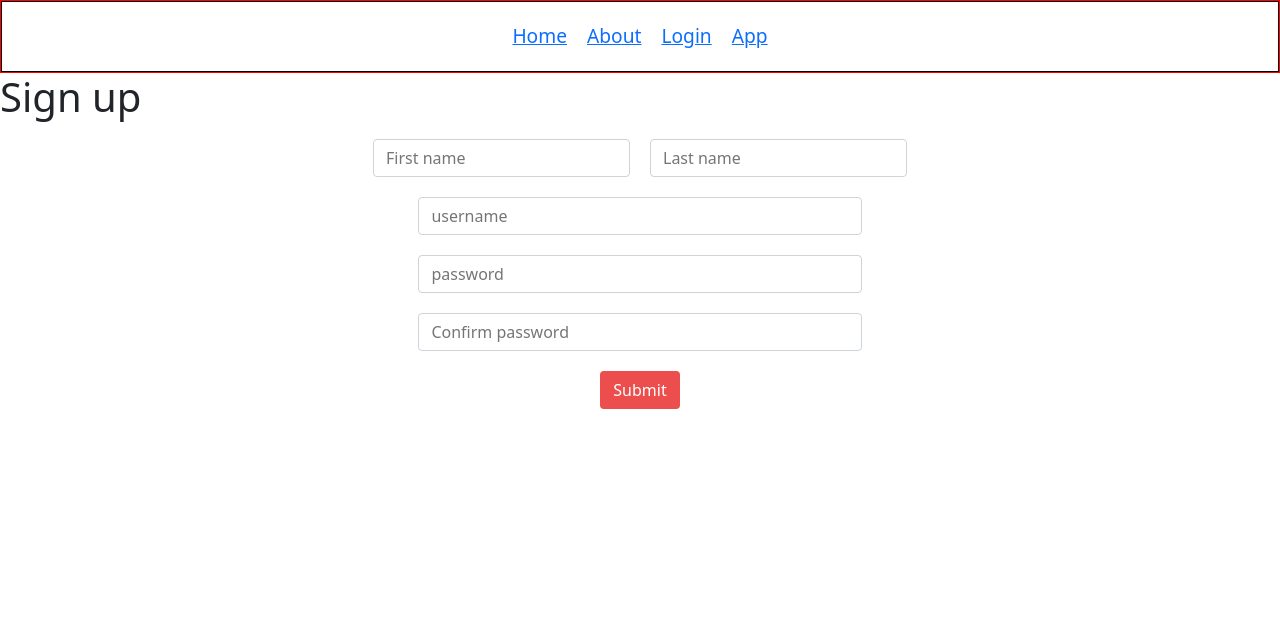
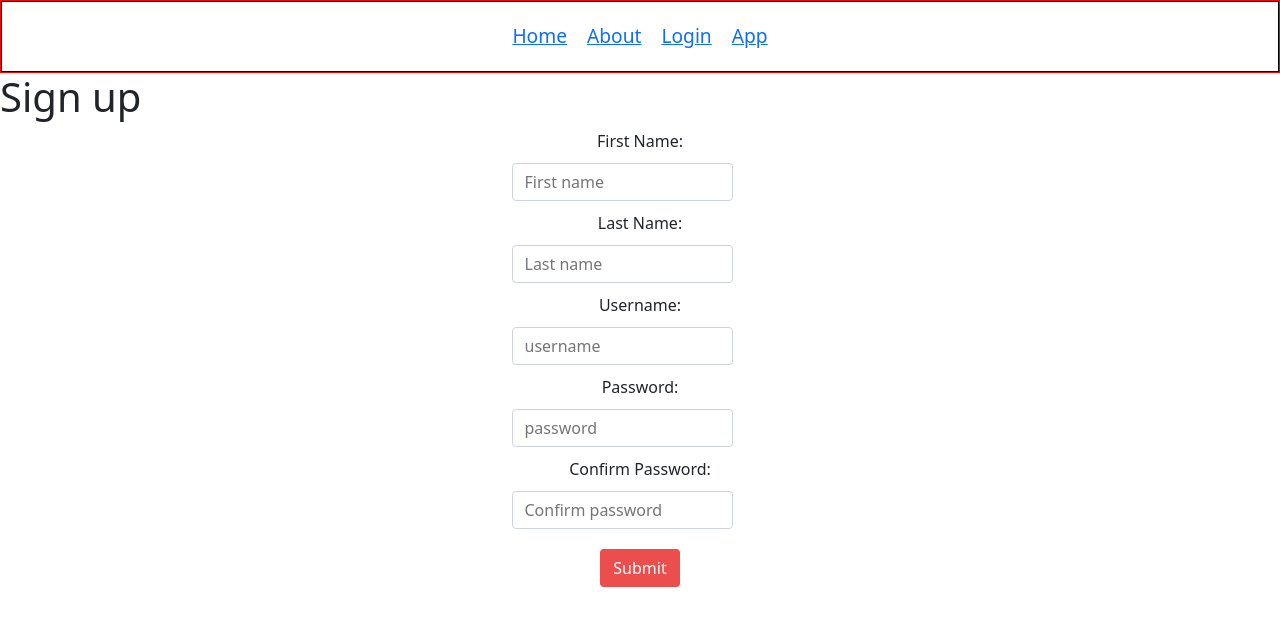
Before and after one commit to mattazz/HeartTrack, a React (Vite) app: page /signup in a window 1280 px wide. Shown: the top 626 px of the page. Built offline with nearby package versions, Linux system fonts and the light colour scheme.

Commit message:
updated react-hook-form

```diff
--- a/src/Signup.jsx
+++ b/src/Signup.jsx
@@ -1,76 +1,93 @@
-import { useState } from "react"
-import Navbar from "./Navbar"
-import { useForm } from "react-hook-form";
-
+import { useState } from 'react';
+import Navbar from './Navbar';
+import { useForm } from 'react-hook-form';
 
 function Signup() {
+  const { register, handleSubmit, watch, formState: { errors } } = useForm();
+  const [validationMessage, setValidationMessage] = useState('');
 
-    const {register, handleSubmit, watch, formState: {errors},} = useForm()
+  const onSubmit = (data) => {
+    console.log('Form Data:', data); // Log form data to the console
 
-    const [username, setUsername] = useState('');
-    const [password, setPassword] = useState('');
-    const [firstName, setFirstName] = useState('');
-    const [lastName, setLastName] = useState('');
-    const [confirmPassword, setConfirmPassword] = useState('');
-
-    const [validationMessge, setValidationMessage] = useState('')
-
-    function onSubmit() {
     fetch('/signup', {
       method: 'POST',
       headers: {
         'Content-Type': 'application/json',
       },
-            body: JSON.stringify({ firstName, lastName, username, password, confirmPassword }),
+      body: JSON.stringify(data),
     })
       .then((response) => response.json())
       .then((data) => {
         console.log('POST user signup Success:', data);
+        setValidationMessage('Success!');
       })
       .catch((error) => {
         console.error('POST user signup Error:', error);
+        setValidationMessage('Error occurred!');
       });
-
-        setValidationMessage('Success!')
-    }
-
+  };
 
   return (
     <>
       <Navbar />
       <h1>Sign up</h1>
 
-            {/* NOTE THIS IS WHERE I ENDED  */}
-            <div onSubmit={handleSubmit(onSubmit)} className="flex" id="signup-container">
-                <form>
-                    <div className="form-flex-row">
-                        <label htmlFor="first-name"></label>
-                        <input type="name" name="first-name" placeholder="First name" value={firstName} onChange={(e) => setFirstName(e.target.value)} />
+      <div className="flex" id="signup-container">
+        <form className="form-flex" onSubmit={handleSubmit(onSubmit)}>
+          <label htmlFor="first-name">First Name:</label>
+          <input
+            type="text"
+            id="first-name"
+            {...register('first-name', { required: 'First name is required' })}
+            placeholder="First name"
+          />
+          {errors['first-name'] && <div>{errors['first-name'].message}</div>}
 
-                        <label htmlFor="last-name"></label>
-                        <input type="name" name="last-name" placeholder="Last name" value={lastName} onChange={(e) => setLastName(e.target.value)} />
-                    </div>
+          <label htmlFor="last-name">Last Name:</label>
+          <input
+            type="text"
+            id="last-name"
+            {...register('last-name', { required: 'Last name is required' })}
+            placeholder="Last name"
+          />
+          {errors['last-name'] && <div>{errors['last-name'].message}</div>}
 
-                    <div className="form-flex-col">
-                        <label htmlFor="username"></label>
-                        <input type="text" name="username" placeholder="username" value={username} onChange={(e) => setUsername(e.target.value)} />
+          <label htmlFor="username">Username:</label>
+          <input
+            type="text"
+            id="username"
+            {...register('username', { required: 'Username is required', minLength: { value: 4, message: 'Username must be at least 4 characters' } })}
+            placeholder="username"
+          />
+          {errors.username && <div>{errors.username.message}</div>}
 
-                        <label htmlFor="password"></label>
-                        <input type="password" name="password" placeholder="password" value={password} onChange={(e) => setPassword(e.target.value)} />
+          <label htmlFor="password">Password:</label>
+          <input
+            type="password"
+            id="password"
+            {...register('password', { required: 'Password is required', minLength: { value: 6, message: 'Password must be at least 6 characters' } })}
+            placeholder="password"
+          />
+          {errors.password && <div>{errors.password.message}</div>}
 
-                        <label htmlFor="confirm-password"></label>
-                        <input type="password" name="confirm-password" placeholder="Confirm password" value={confirmPassword} onChange={(e) => setConfirmPassword(e.target.value)} />
-                    </div>
+          <label htmlFor="confirm-password">Confirm Password:</label>
+          <input
+            type="password"
+            id="confirm-password"
+            {...register('confirm-password', {
+              required: 'Confirm password is required',
+              validate: value => value === watch('password') || 'Passwords do not match'
+            })}
+            placeholder="Confirm password"
+          />
+          {errors['confirm-password'] && <div>{errors['confirm-password'].message}</div>}
 
-                    <button type="submit"> Submit </button>
+          <button type="submit">Submit</button>
         </form>
-            </div>
-            <div>
-            <p id="validation-message">{validationMessge}</p>
+        {validationMessage && <div>{validationMessage}</div>}
       </div>
     </>
-    )
+  );
 }
 
-
-export default Signup
+export default Signup;
```
Lines whose indentation alone changed are shown as unchanged.
